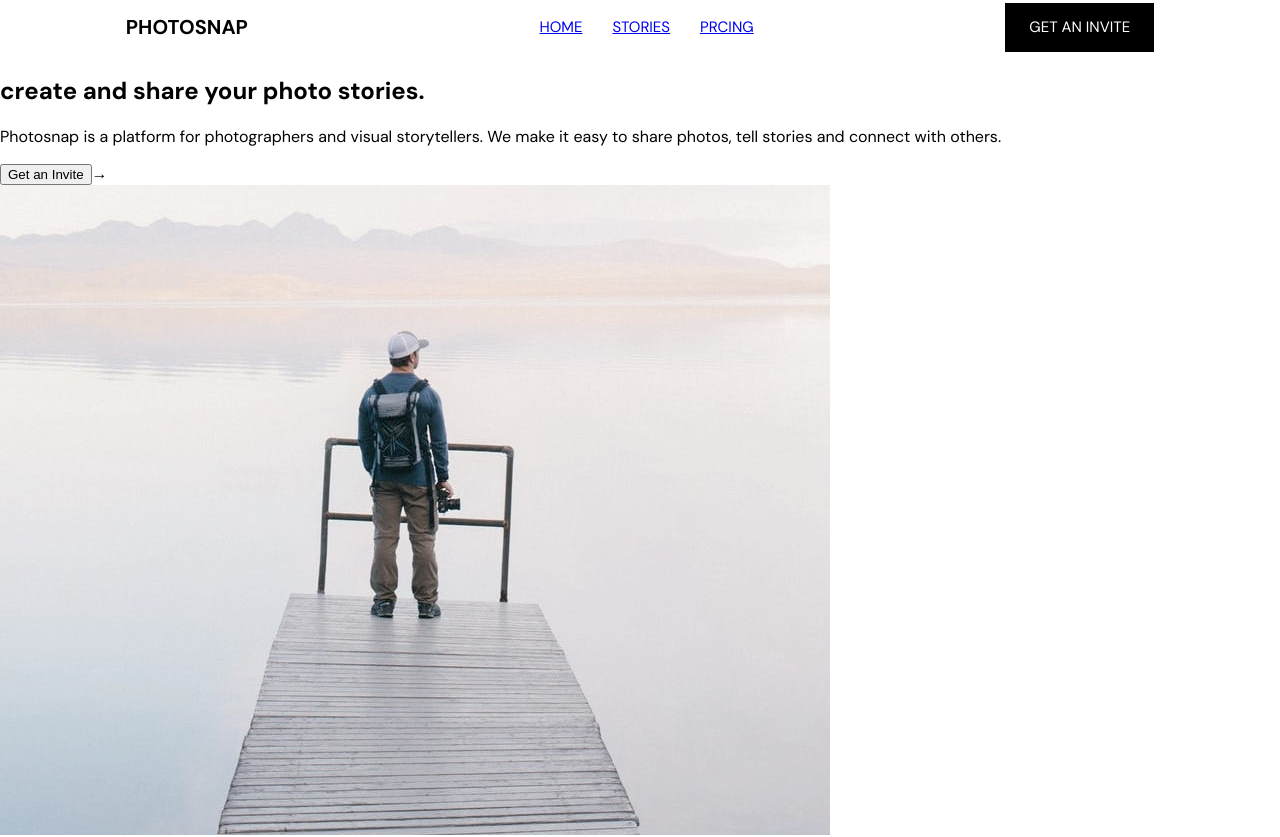
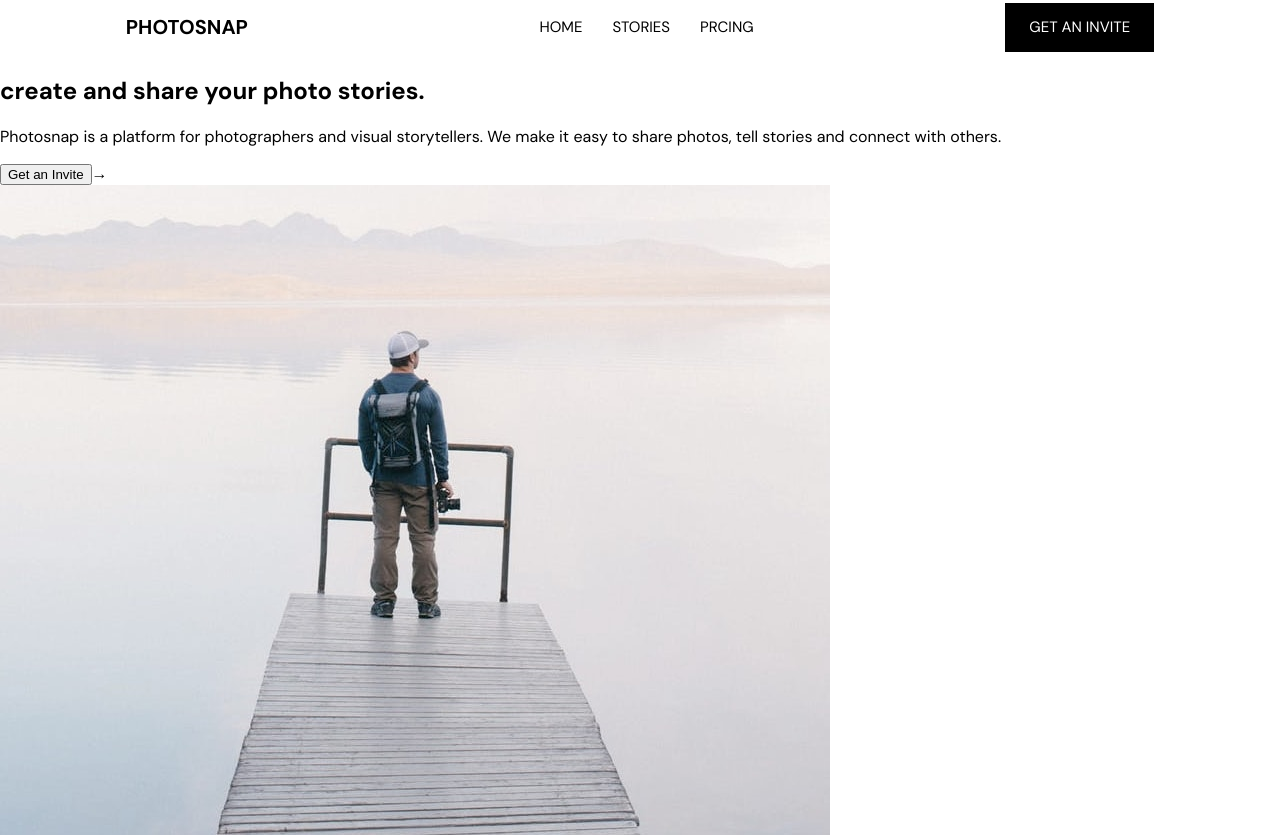
Before and after one commit to BuraYu/photosnap, a React (Create React App) app: page / in a window 1280 px wide. Shown: the top 837 px of the page. Built offline with nearby package versions, Linux system fonts and the light colour scheme.

Commit message:
fixed navbar classname

```diff
--- a/src/App.css
+++ b/src/App.css
@@ -92,24 +92,24 @@ body {
   font-weight: var(--body-font-weight);
   background-color: var(--pureblack);
   padding: 12px 24px;
-  transition: all ease-in-out 0.3s;
+  transition: all ease-in-out 0.5s;
 }
 
 .navbar__label .navbar__lable-link {
   text-decoration: none;
   color: var(--purewhite);
-  transition: all ease-in-out 0.3s;
+  transition: all ease-in-out 0.5s;
 }
 
 .navbar__label:hover {
   background-color: var(--lightgrey);
-  transition: all ease-in-out 0.3s;
+  transition: all ease-in-out 0.5s;
 }
 
 .navbar__lable-link:hover {
   text-decoration: none;
   color: var(--pureblack);
-  transition: all ease-in-out 0.3s;
+  transition: all ease-in-out 0.5s;
 }
 
 /*Section CSS*/
--- a/src/components/Navbar.js
+++ b/src/components/Navbar.js
@@ -1,4 +1,5 @@
 import { NavLink } from "react-router-dom";
+import "../App.css";
 
 const Navbar = () => {
   return (
@@ -7,13 +8,19 @@ const Navbar = () => {
       <div className="navbar__navigation-container">
         <ul className="navbar__navigation-list">
           <li className="navbar__navigation-item">
-            <NavLink to="/">Home</NavLink>
+            <NavLink to="/" className="navbar__navigation-link">
+              Home
+            </NavLink>
           </li>
           <li className="navbar__navigation-item">
-            <NavLink to="/features">Stories</NavLink>
+            <NavLink to="/features" className="navbar__navigation-link">
+              Stories
+            </NavLink>
           </li>
           <li className="navbar__navigation-item">
-            <NavLink to="/pricing">Prcing</NavLink>
+            <NavLink to="/pricing" className="navbar__navigation-link">
+              Prcing
+            </NavLink>
           </li>
         </ul>
       </div>
```
